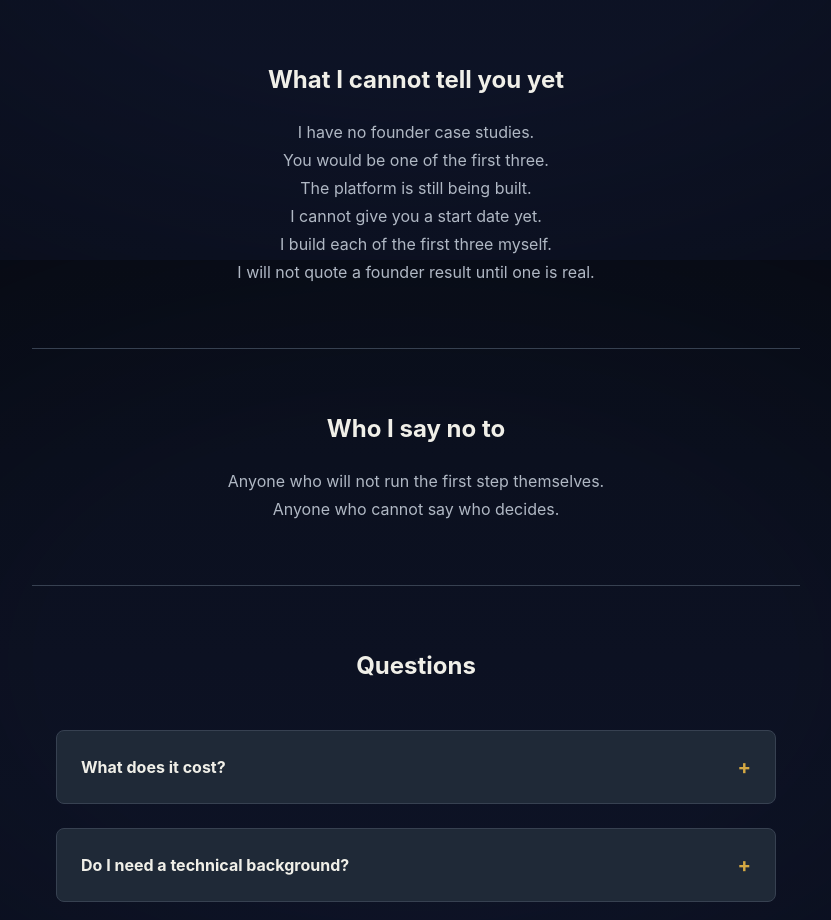
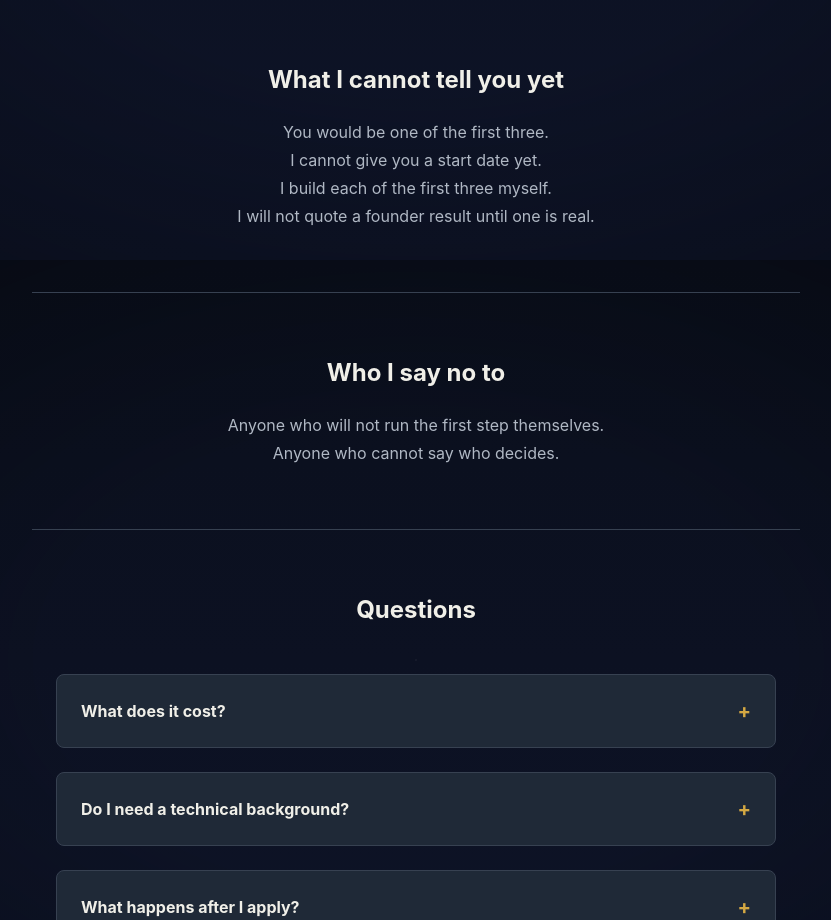
Before and after one commit to platformfix/founders.platformfix.com, a React (Vite) app: page /method in a window 1280 px wide. Shown: the part 2140-3060 px from the top of the page, without its empty margins (224-1055 px from the left). Built offline with nearby package versions, Linux system fonts and the light colour scheme.

Commit message:
fix(site): remove repeated disclosures and an unsourced process claim
Signed-off-by: Steven Wade <steven@stevenwade.co.uk>

```diff
--- a/src/pages/MethodPage.tsx
+++ b/src/pages/MethodPage.tsx
@@ -23,7 +23,7 @@ const FAQS = [
   },
   {
     question: "What happens after I apply?",
-    answer: "I read your answers. If it fits, we book a short call.",
+    answer: "If your answers fit, we book a short call.",
   },
 ];
 
@@ -89,9 +89,7 @@ export function MethodPage() {
       <section className="max-w-3xl mx-auto px-6 py-16 text-center border-y border-card-border">
         <h2 className="text-2xl font-bold mb-6">What I cannot tell you yet</h2>
         <div className="text-cool-grey space-y-1">
-          <p>I have no founder case studies.</p>
           <p>You would be one of the first three.</p>
-          <p>The platform is still being built.</p>
           <p>I cannot give you a start date yet.</p>
           <p>I build each of the first three myself.</p>
           <p>I will not quote a founder result until one is real.</p>
```
Also changed, not shown: 1 other file (tests, documents, lock files or other folders).
